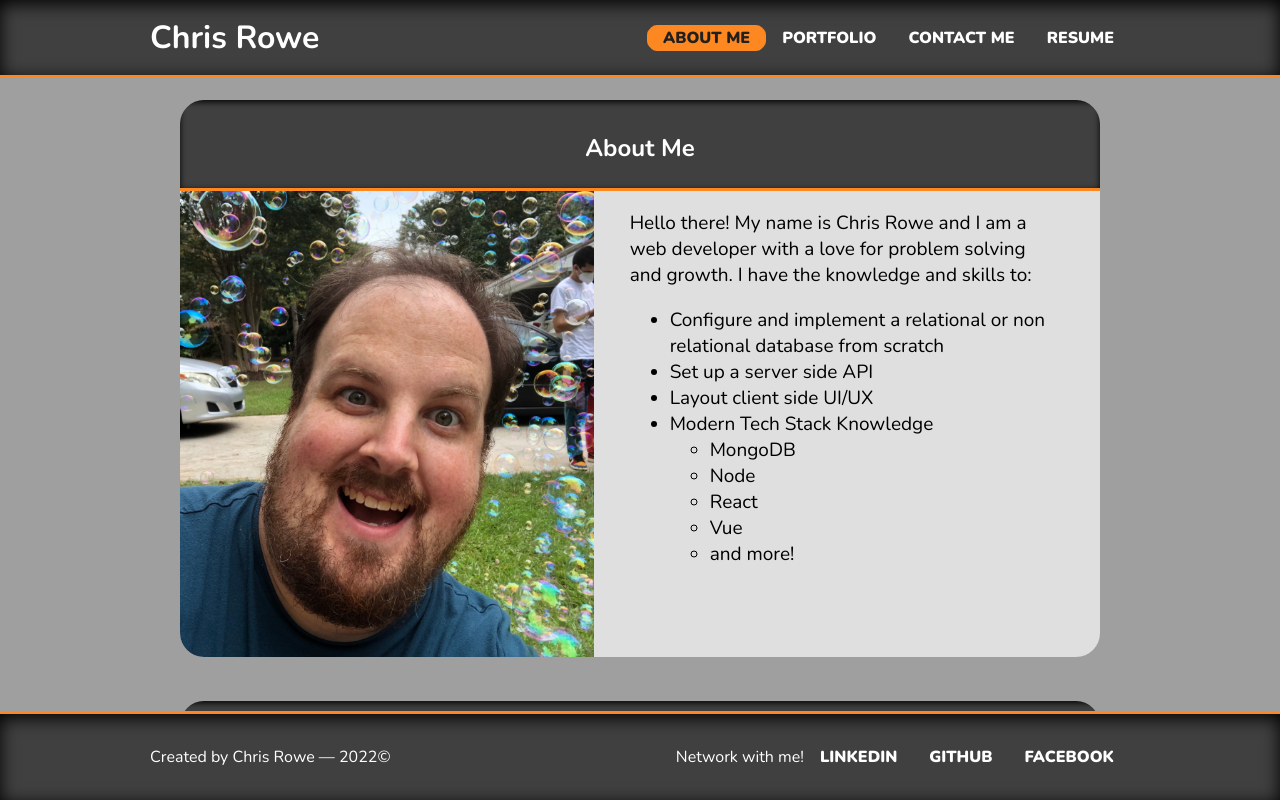
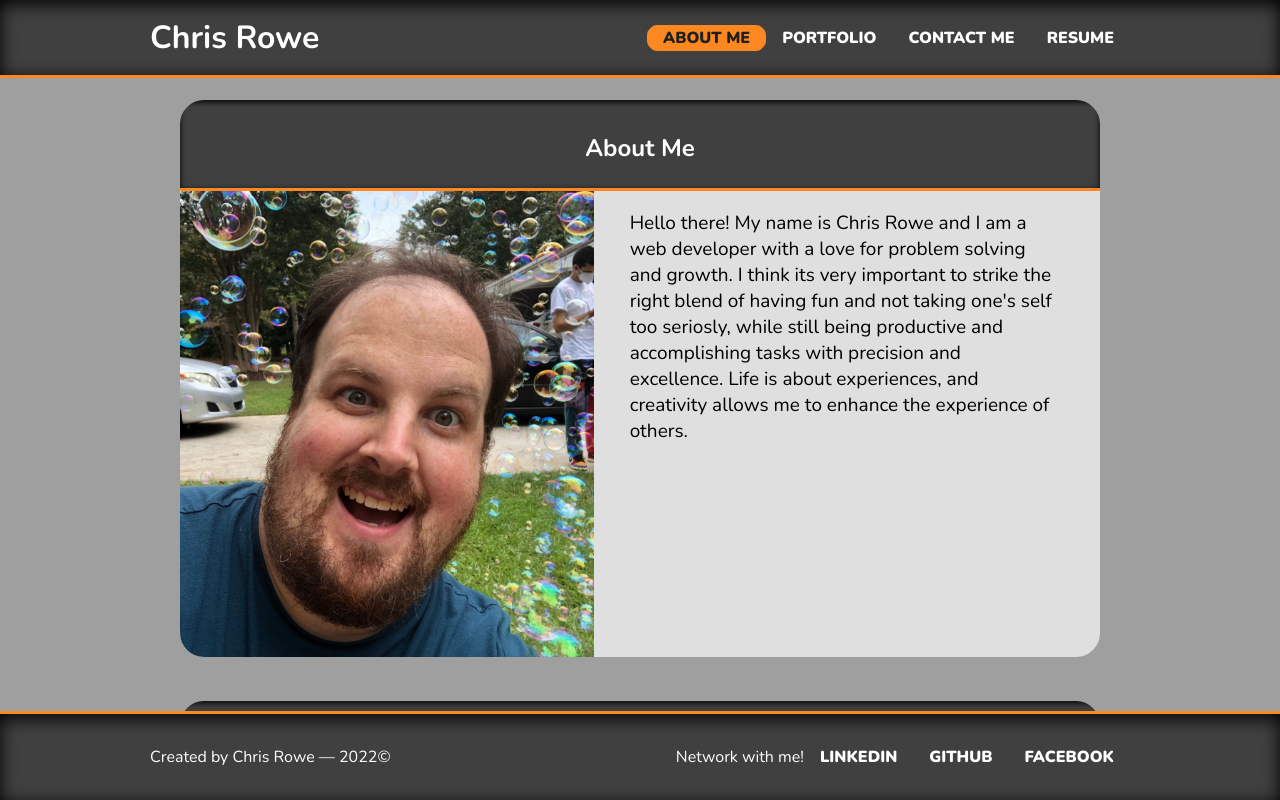
Before and after one commit to Rowe2ry/Portfolio, a React (Create React App) app: page / in a window 1280 px wide. Built offline with nearby package versions, Linux system fonts and the light colour scheme.

Commit message:
reflowed the about me page and formatted part of the contact page

```diff
--- a/src/components/AboutMe.js
+++ b/src/components/AboutMe.js
@@ -17,21 +17,7 @@ const AboutMe = () => {
                                 <img src={photo} alt="Me"/>
                             </div>
                             <div className="card__text">
-                                <p>Hello there! My name is Chris Rowe and I am a web developer with a love for problem solving and growth. I have the knowledge and skills to:</p>
-                                <ul>
-                                    <li>Configure and implement a relational or non relational database from scratch</li>
-                                    <li>Set up a server side API</li>
-                                    <li>Layout client side UI/UX</li>
-                                    <li>Modern Tech Stack Knowledge
-                                        <ul>
-                                            <li>MongoDB</li>
-                                            <li>Node</li>
-                                            <li>React</li>
-                                            <li>Vue</li>
-                                            <li>and more!</li>
-                                        </ul>
-                                    </li>
-                                </ul>
+                                <p>Hello there! My name is Chris Rowe and I am a web developer with a love for problem solving and growth. I think its very important to strike the right blend of having fun and not taking one's self too seriosly, while still being productive and accomplishing tasks with precision and excellence. Life is about experiences, and creativity allows me to enhance the experience of others.</p>
                             </div>
                         </section>
                     </article>
@@ -46,7 +32,7 @@ const AboutMe = () => {
                                 <p><strong>Values:</strong> I'm a {new Date().getFullYear() - 1990} year old living in Atlanta, GA. My pronouns are "Him/He" and currently have 1 child. My wife, Merry and I care about family, community, and creating environments where people are constantly able to grow. We have 2 cats and we host international language students out of our home.</p>
                             </div>
                             <div className="card__text">
-                                <p>I have always been in love with absolutely anything creative. From a young age, one of my favorite things to do was to draw and make artwork. In High School I became heavily vested in Photography. This turned into a career in digital imaging and print through all of my 20s. I have {new Date().getFullYear() - 2004} years of experience in Adobe Photoshop and Illustrator from that portion of my journey. Throughout it all my ultimate source of inspiration has been my love of all things automotive. As I have come to the current crossroads of life, I have experimented with wood working, welding & metalworking, and home maintenance. All of this has led me toward learning about web development as the next limitless opportunity for creativity.</p>
+                                <p><strong>Why I like Technology: </strong> I have always been in love with absolutely anything creative. From a young age, one of my favorite things to do was to draw and make artwork. In High School I became heavily vested in Photography. This turned into a career in digital imaging and print through all of my 20s. I have {new Date().getFullYear() - 2004} years of experience in Adobe Photoshop and Illustrator from that portion of my journey. Throughout it all my ultimate source of inspiration has been my love of all things automotive. As I have come to the current crossroads of life, I have experimented with wood working, welding & metalworking, and home maintenance. All of this has led me toward learning about web development as the next limitless opportunity for creativity.</p>
                             </div>
                         </section>
                     </article>
--- a/src/components/Contact.js
+++ b/src/components/Contact.js
@@ -1,6 +1,23 @@
+
+
 const Contact = () => {
     return (
-        <div>sdkcbsdjcsdkcwalc</div>
+        <div className="background">
+            <div className="container">
+                <div className="row">
+                    <article className="card">
+                        <section className="card__header">
+                            <h2 className="card__title">Contact Me</h2>
+                        </section>
+                        <section className="card__body row">
+                            <div className="card__text">
+                                <p>Hello there! My name is Chris Rowe and I am a web developer with a love for problem solving and growth. I think its very important to strike the right blend of having fun and not taking one's self too seriosly, while still being productive and accomplishing tasks with precision and excellence. Life is about experiences, and creativity allows me to enhance the experience of others.</p>
+                            </div>
+                        </section>
+                    </article>
+                </div>
+            </div>
+        </div>
     )
 };
 
```
